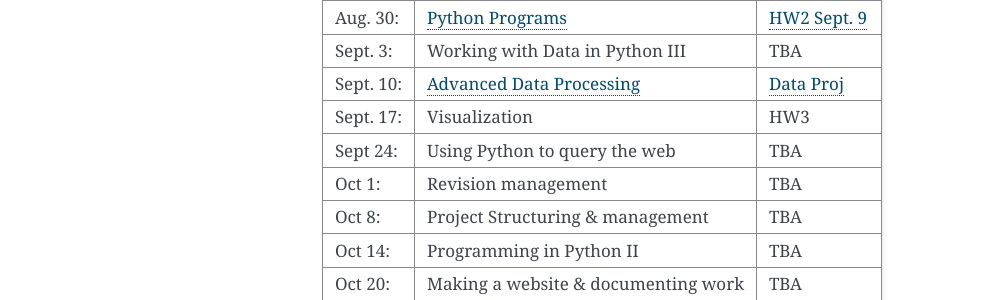
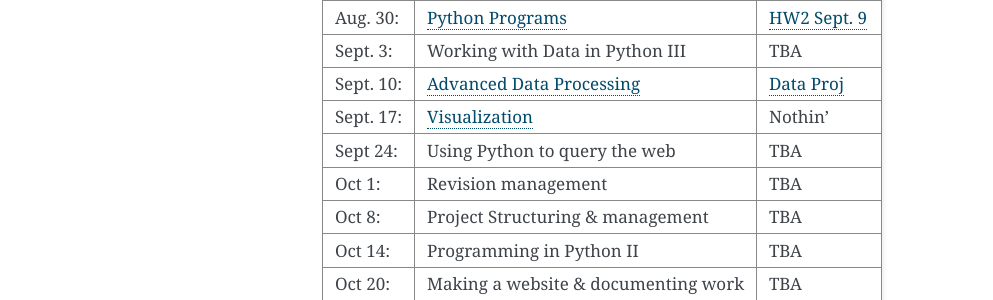
Before and after one commit to wrightaprilm/CompBio2018, a Sphinx documentation site: the page built from docs/index.rst, in a window 1280 px wide. Shown: the part 432-732 px from the top of the page, without its empty margins (148-1141 px from the left). Built offline with Sphinx 7.4.7, drawn with Linux system fonts in a browser that asks for light colours.

Commit message:
adding update to schedule

```diff
--- a/docs/index.rst
+++ b/docs/index.rst
@@ -33,7 +33,7 @@ Course Schedule
 +------------+----------------------------------------------------------+-------------------------------------------+
 | Sept. 10:  |	`Advanced Data Processing <https://bit.ly/2NyD88n>`_    | `Data Proj <https://bit.ly/2MfhBA2>`_     |
 +------------+----------------------------------------------------------+-------------------------------------------+
-| Sept. 17:  |	Visualization                                           | HW3                                       |
+| Sept. 17:  |	`Visualization <https://bit.ly/2NyD88n>`_               | Nothin'                                   |
 +------------+----------------------------------------------------------+-------------------------------------------+
 | Sept 24:   |	Using Python to query the web                           | TBA                                       |
 +------------+----------------------------------------------------------+-------------------------------------------+
```
